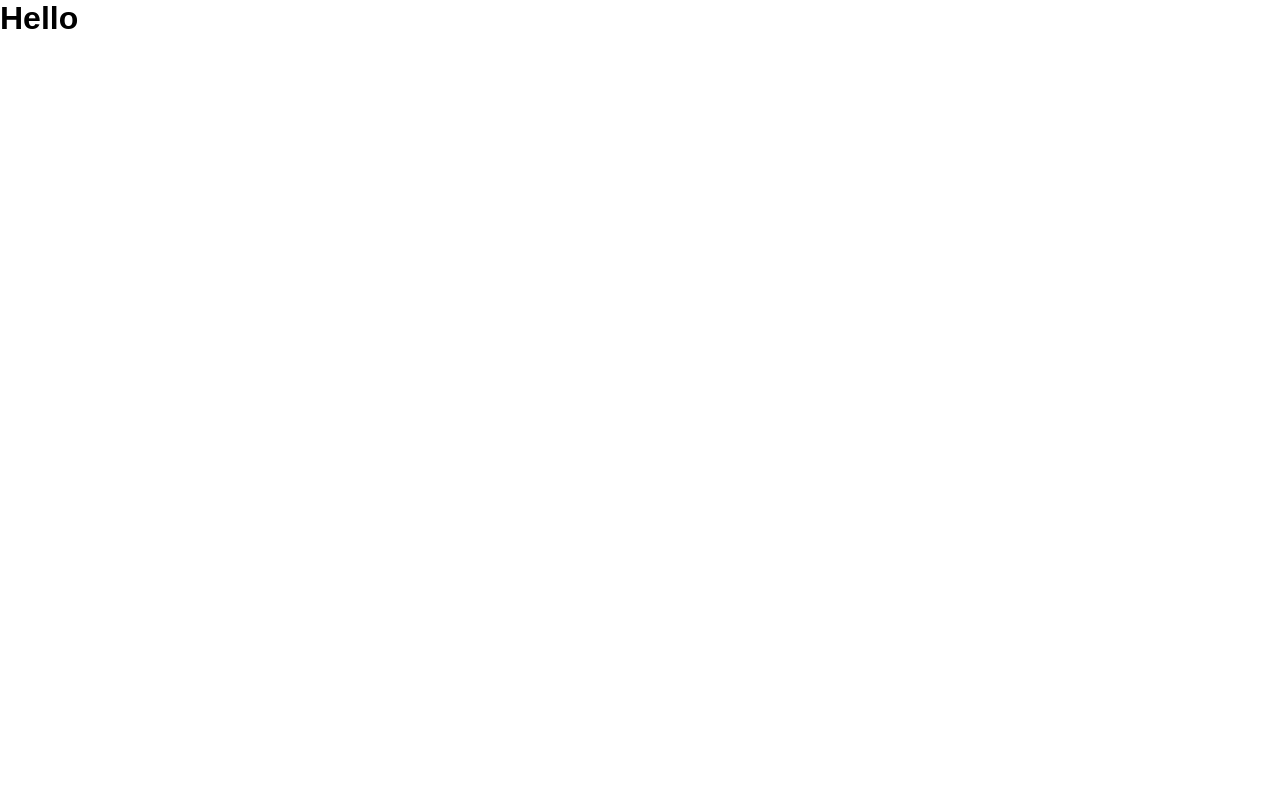
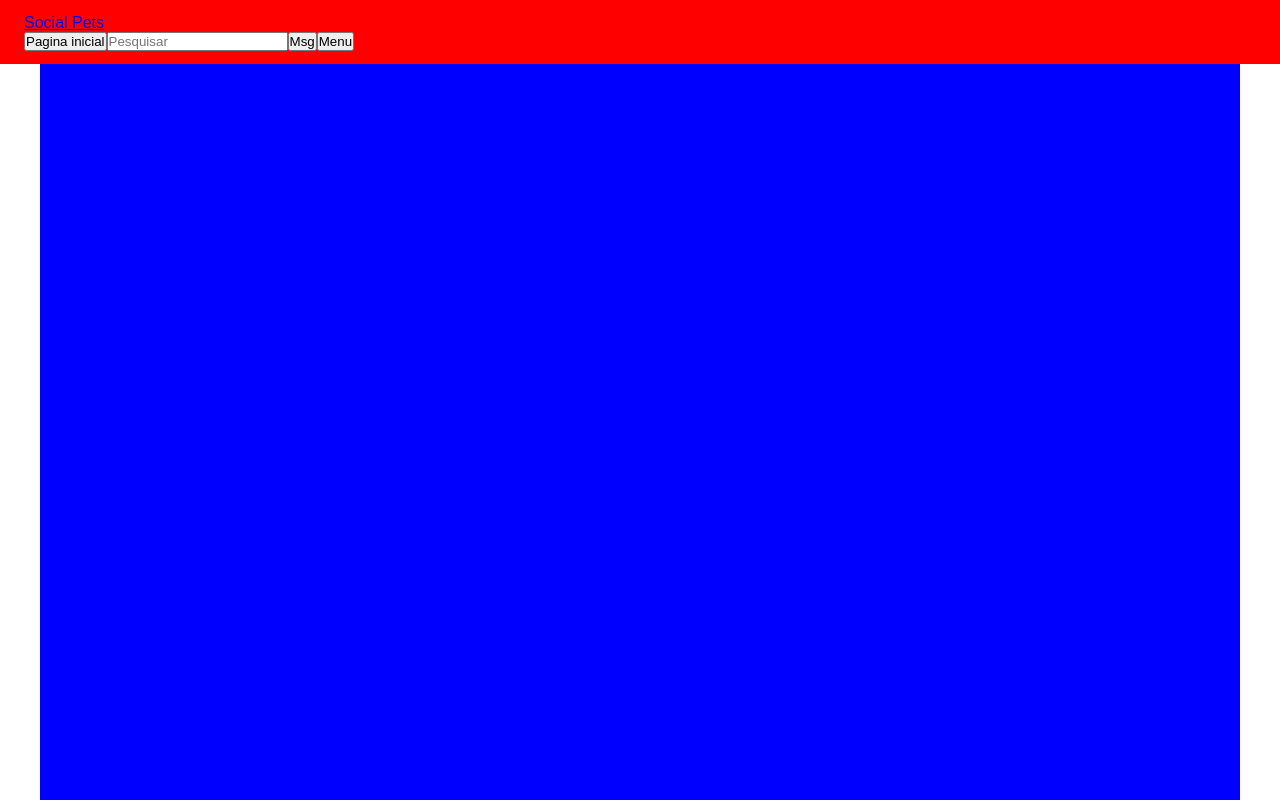
Before and after one commit to biancaodas/rede-social, a React (Create React App) app in the folder react-app/: page / in a window 1280 px wide. Built offline with nearby package versions, Linux system fonts and the light colour scheme.

Commit message:
atualizações 04/07

```diff
--- a/react-app/src/App.js
+++ b/react-app/src/App.js
@@ -1,10 +1,9 @@
+import React from "react";
+import Home from './home/index'
+
 
 function App() {
-  return (
-    <div>
-      <h1>Hello</h1>
-    </div>
-  );
+  return <Home></Home>
 }
 
 export default App;
--- /dev/null
+++ b/react-app/src/home/components/feed.js
@@ -0,0 +1,12 @@
+import React from 'react';
+import '../style.css';
+
+function Feed() {
+    return (
+        <div>
+            feed
+        </div>
+    )
+}
+
+export default Feed;
--- /dev/null
+++ b/react-app/src/home/components/header.js
@@ -0,0 +1,21 @@
+import React from 'react';
+import '../style.css';
+
+function Header() {
+    return (
+        <div>
+            <div>
+                <a href='/'>Social Pets</a>
+            </div>
+            <div>
+                <button>Pagina inicial</button>
+                <input type='text' placeholder='Pesquisar'></input>
+                <button>Msg</button>
+                <button>Menu</button>
+            </div>
+        </div>
+    );
+}
+
+
+export default Header;
--- /dev/null
+++ b/react-app/src/home/index.js
@@ -0,0 +1,22 @@
+import React from 'react';
+import './style.css';
+
+import Header from './components/header';
+import Feed from './components/feed';
+
+function Home() {
+    return (
+        <div>
+            <div className='header'>
+                <Header />
+            </div>
+            <div>
+                <main className='feed'>
+                <Feed />
+                </main>
+            </div>
+        </div>
+    );
+}
+
+export default Home;
--- /dev/null
+++ b/react-app/src/home/style.css
@@ -0,0 +1,19 @@
+.header {
+    background: red;
+    width: 100%;
+    position: fixed;
+    display: flex;
+    align-items: center;
+    justify-content: space-between;
+    height:  64px;
+    padding: 0 24px;
+}
+
+.feed {
+    background: blue;
+    width: 100%;
+    height: 100vh;
+    display: flex;
+    width: 1200px;
+    margin: 0 auto;
+}
```
